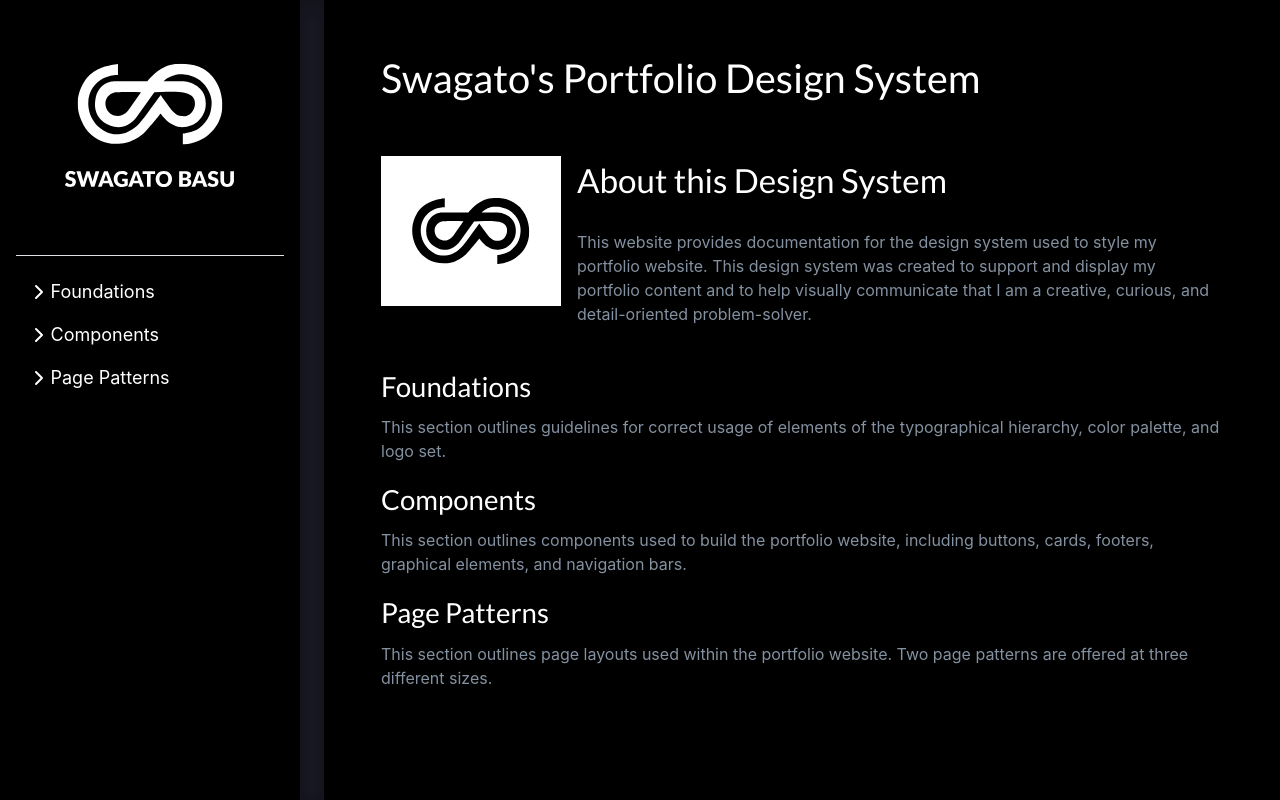
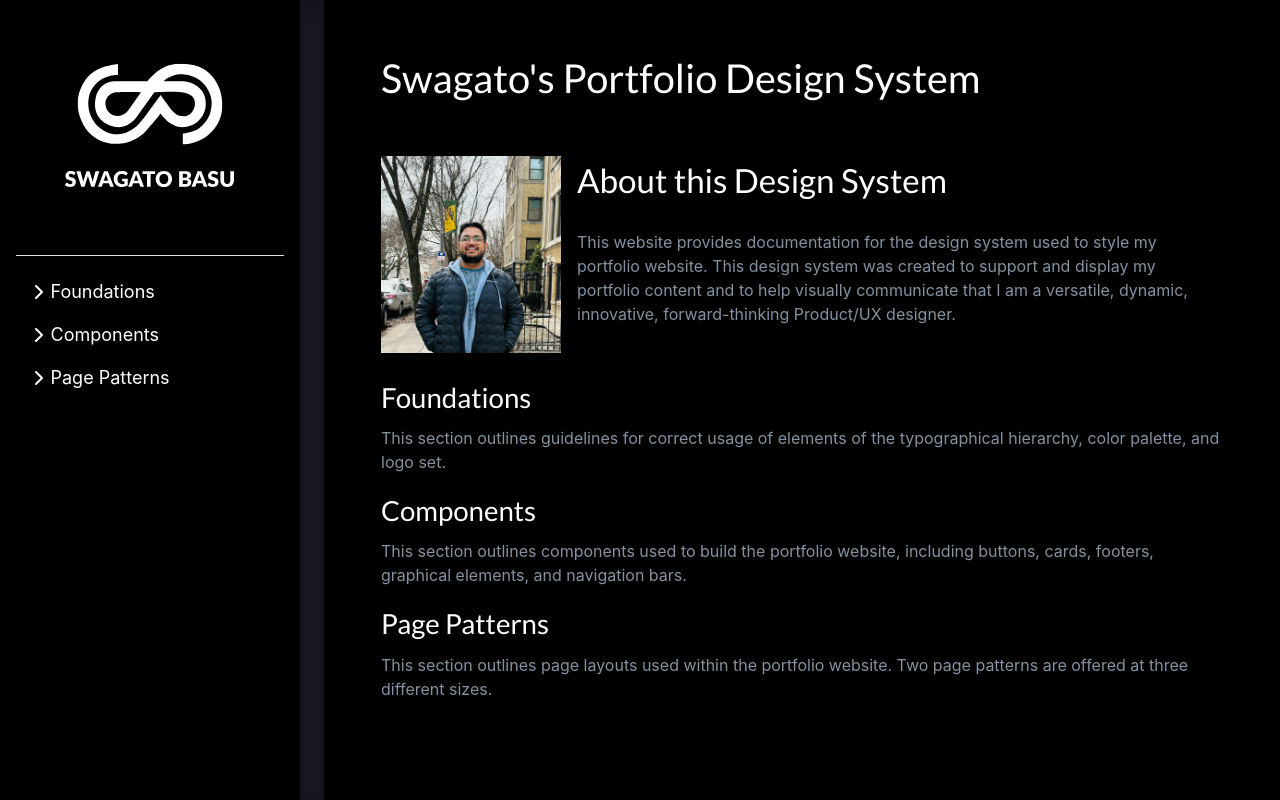
Before and after one commit to SwagatoB/Portfolio-Mini-Design-System, a plain HTML site: page index.html in a window 1280 px wide. Drawn offline with nearby package versions, Linux system fonts and the light colour scheme.

Commit message:
#profile pic

```diff
--- a/index.html
+++ b/index.html
@@ -90,14 +90,14 @@
 
               <div class="row d-flex align-items-center mb-4">
                   <div class="col">
-                      <img class="profile float-start me-3" src="./img/bwlogo.svg" width="180" alt="x">
+                      <img class="profile float-start me-3" src="./img/FullSizeRender.jpg" width="180" alt="x">
                       <h2 class="mb-4">About this Design System</h2>
                       <p>This website provides documentation for the design system used to style my
                           portfolio website.
                           This design system was created to support and display my portfolio content and to help
                           visually communicate that
                           I
-                          am a creative, curious, and detail-oriented problem-solver.</p>
+                          am a versatile, dynamic, innovative, forward-thinking Product/UX designer.</p>
                   </div>
               </div>
               <div class="row">
```
Also changed, not shown: img/FullSizeRender.jpg (added), 2 other files.
